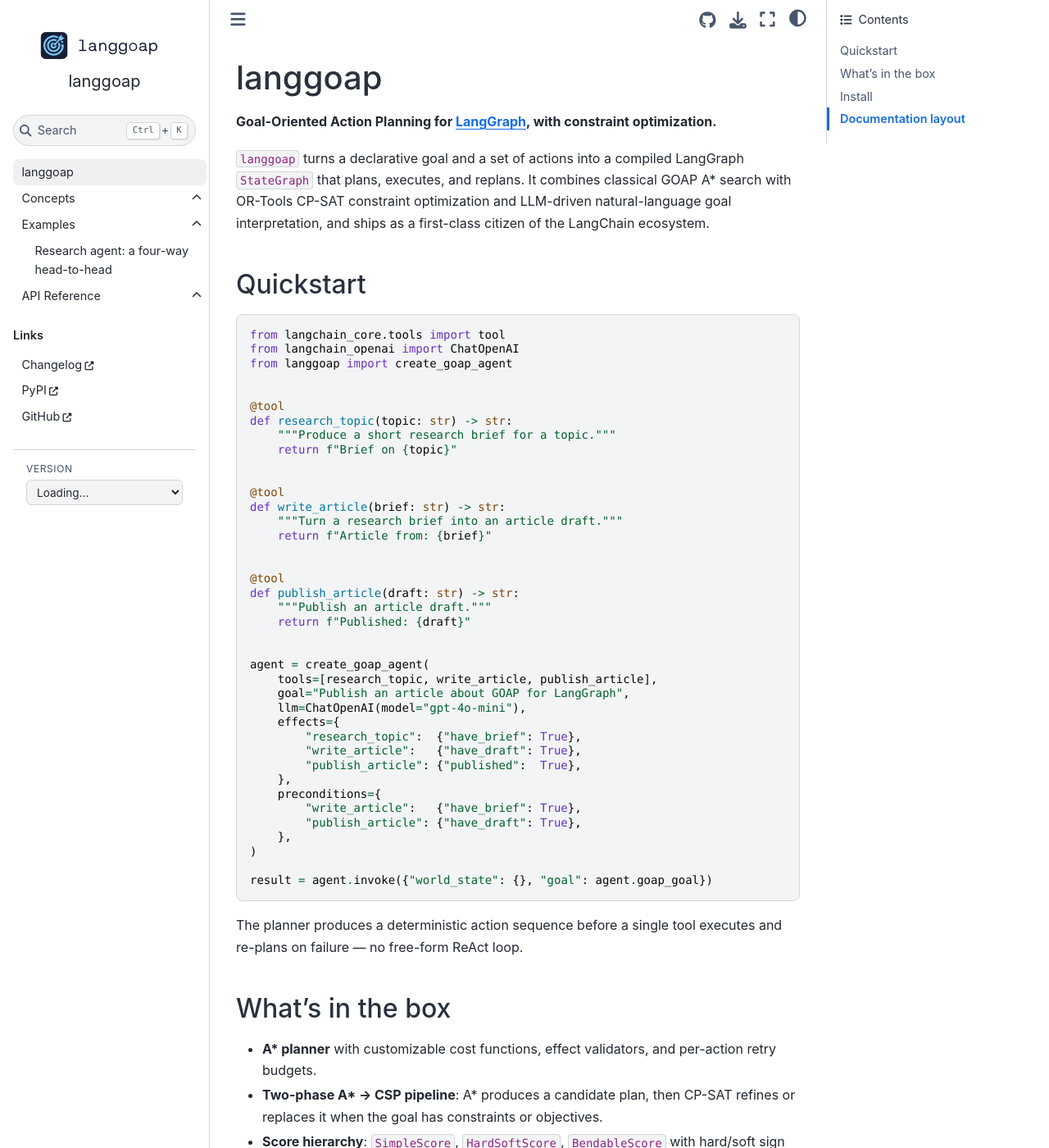
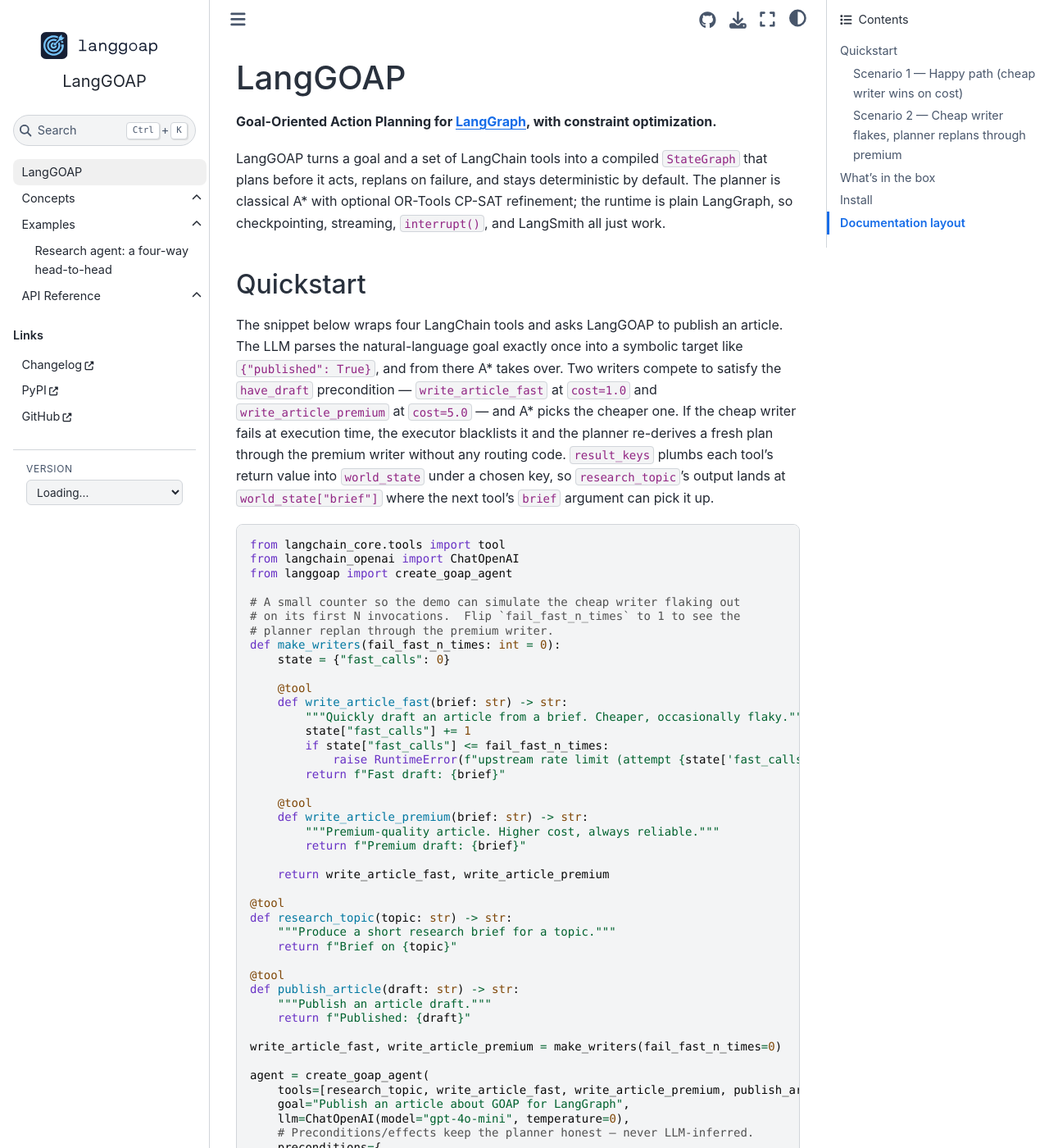
Before and after one commit to LangGOAP/LangGOAP, a Sphinx documentation site: the page built from docs/index.md, in a window 1280 px wide and 1400 px high. Shown: the whole window at 82% size. Built offline with Sphinx 7.4.7 and the Sphinx Book theme 1.1.4, drawn with Linux system fonts in a browser that asks for light colours; pages that are not in the unit, such as notebooks, are missing from menus; comment, search, counter and statistics services are not loaded; some of the changed text lies outside the part shown.

Commit message:
chore(branding): apply LangGOAP casing rule and retarget URLs project-wide
Apply the project casing rule (LangGOAP in prose, langgoap only in
package/import names) across:

- docs landing page and Sphinx templates, syncing the index
  Quickstart to match the README
- source docstrings and test fixtures
- notebook prose and cell outputs

Also retarget the last remaining stale integrallis/langgoap GitHub
URLs to LangGOAP/LangGOAP across docs, notebooks, and source.

````diff
--- a/docs/conf.py
+++ b/docs/conf.py
@@ -8,7 +8,7 @@
 
 # -- Project information -----------------------------------------------------
 
-project = "langgoap"
+project = "LangGOAP"
 copyright = "2024, Integrallis Software"
 author = "Integrallis Software"
 
@@ -46,11 +46,11 @@
 
 html_static_path = ["_static"]
 html_css_files = ["css/custom.css"]
-html_title = "langgoap"
+html_title = "LangGOAP"
 
 html_context = {
-    "github_user": "integrallis",
-    "github_repo": "langgoap",
+    "github_user": "LangGOAP",
+    "github_repo": "LangGOAP",
     "github_version": "main",
     "doc_path": "docs",
     "default_mode": "auto",
@@ -74,7 +74,7 @@
     "show_toc_level": 3,
     "home_page_in_toc": True,
     "logo": {
-        "text": "langgoap",
+        "text": "LangGOAP",
         "image_light": "_static/images/logo-light.svg",
         "image_dark": "_static/images/logo-dark.svg",
         "alt_text": "LangGOAP",
--- a/docs/index.md
+++ b/docs/index.md
@@ -1,59 +1,167 @@
-# langgoap
+# LangGOAP
 
 **Goal-Oriented Action Planning for [LangGraph](https://langchain-ai.github.io/langgraph/), with constraint optimization.**
 
-`langgoap` turns a declarative goal and a set of actions into a compiled
-LangGraph `StateGraph` that plans, executes, and replans. It combines
-classical GOAP A\* search with OR-Tools CP-SAT constraint optimization
-and LLM-driven natural-language goal interpretation, and ships as a
-first-class citizen of the LangChain ecosystem.
+LangGOAP turns a goal and a set of LangChain tools into a compiled
+`StateGraph` that plans before it acts, replans on failure, and stays
+deterministic by default. The planner is classical A\* with optional
+OR-Tools CP-SAT refinement; the runtime is plain LangGraph, so
+checkpointing, streaming, `interrupt()`, and LangSmith all just work.
 
 ## Quickstart
+
+The snippet below wraps four LangChain tools and asks LangGOAP to
+publish an article. The LLM parses the natural-language goal exactly
+once into a symbolic target like `{"published": True}`, and from there
+A\* takes over. Two writers compete to satisfy the `have_draft`
+precondition — `write_article_fast` at `cost=1.0` and
+`write_article_premium` at `cost=5.0` — and A\* picks the cheaper one.
+If the cheap writer fails at execution time, the executor blacklists it
+and the planner re-derives a fresh plan through the premium writer
+without any routing code. `result_keys` plumbs each tool's return value
+into `world_state` under a chosen key, so `research_topic`'s output
+lands at `world_state["brief"]` where the next tool's `brief` argument
+can pick it up.
 
 ```python
 from langchain_core.tools import tool
 from langchain_openai import ChatOpenAI
 from langgoap import create_goap_agent
 
+# A small counter so the demo can simulate the cheap writer flaking out
+# on its first N invocations.  Flip `fail_fast_n_times` to 1 to see the
+# planner replan through the premium writer.
+def make_writers(fail_fast_n_times: int = 0):
+    state = {"fast_calls": 0}
+
+    @tool
+    def write_article_fast(brief: str) -> str:
+        """Quickly draft an article from a brief. Cheaper, occasionally flaky."""
+        state["fast_calls"] += 1
+        if state["fast_calls"] <= fail_fast_n_times:
+            raise RuntimeError(f"upstream rate limit (attempt {state['fast_calls']})")
+        return f"Fast draft: {brief}"
+
+    @tool
+    def write_article_premium(brief: str) -> str:
+        """Premium-quality article. Higher cost, always reliable."""
+        return f"Premium draft: {brief}"
+
+    return write_article_fast, write_article_premium
 
 @tool
 def research_topic(topic: str) -> str:
     """Produce a short research brief for a topic."""
     return f"Brief on {topic}"
 
-
-@tool
-def write_article(brief: str) -> str:
-    """Turn a research brief into an article draft."""
-    return f"Article from: {brief}"
-
-
 @tool
 def publish_article(draft: str) -> str:
     """Publish an article draft."""
     return f"Published: {draft}"
 
+write_article_fast, write_article_premium = make_writers(fail_fast_n_times=0)
 
 agent = create_goap_agent(
-    tools=[research_topic, write_article, publish_article],
+    tools=[research_topic, write_article_fast, write_article_premium, publish_article],
     goal="Publish an article about GOAP for LangGraph",
-    llm=ChatOpenAI(model="gpt-4o-mini"),
+    llm=ChatOpenAI(model="gpt-4o-mini", temperature=0),
+    # Preconditions/effects keep the planner honest — never LLM-inferred.
+    preconditions={
+        "write_article_fast":    {"have_brief": True},
+        "write_article_premium": {"have_brief": True},
+        "publish_article":       {"have_draft": True},
+    },
     effects={
-        "research_topic":  {"have_brief": True},
-        "write_article":   {"have_draft": True},
-        "publish_article": {"published":  True},
+        "research_topic":        {"have_brief": True},
+        "write_article_fast":    {"have_draft": True},
+        "write_article_premium": {"have_draft": True},
+        "publish_article":       {"published":  True},
     },
-    preconditions={
-        "write_article":   {"have_brief": True},
-        "publish_article": {"have_draft": True},
+    # A* minimizes total cost. Omitted tools default to cost=1.0.
+    costs={
+        "research_topic":        1.0,
+        "write_article_fast":    1.0,
+        "write_article_premium": 5.0,
+        "publish_article":       1.0,
+    },
+    # Wire each tool's return value into the next tool's input.
+    result_keys={
+        "research_topic":        "brief",
+        "write_article_fast":    "draft",
+        "write_article_premium": "draft",
     },
 )
 
-result = agent.invoke({"world_state": {}, "goal": agent.goap_goal})
+result = agent.invoke(
+    {
+        "world_state": {"topic": "GOAP for LangGraph"},
+        "goal": agent.goap_goal,
+    }
+)
 ```
 
-The planner produces a deterministic action sequence before a single
-tool executes and re-plans on failure — no free-form ReAct loop.
+`agent` is a compiled LangGraph graph. Use it with streaming,
+checkpointers, `interrupt()`, or any LangGraph feature. The LangGraph
+cycle that `create_goap_agent` compiles to is small and fixed — every
+plan flows through the same `planner → executor → observer` loop:
+
+```{image} _static/images/quickstart-stategraph.png
+:alt: Compiled StateGraph: planner → executor → observer
+:width: 120px
+:align: center
+```
+
+### Scenario 1 — Happy path (cheap writer wins on cost)
+
+A\* sees two paths to `have_draft: True` and picks the cheaper one:
+
+```{image} _static/images/quickstart-plan-happy.png
+:alt: "Plan: research_topic → write_article_fast → publish_article"
+:width: 220px
+:align: center
+```
+
+```text
+status:              'goal_achieved'
+replan_count:        0
+blacklisted_actions: []
+plan.action_names:   ['research_topic', 'write_article_fast', 'publish_article']
+plan.total_cost:     3.0
+execution_history:
+   1. [ok ] research_topic
+   2. [ok ] write_article_fast
+   3. [ok ] publish_article
+world_state (relevant keys): {'topic': 'GOAP for LangGraph', 'brief': 'Brief on GOAP for LangGraph', 'draft': 'Fast draft: Brief on GOAP for LangGraph'}
+```
+
+### Scenario 2 — Cheap writer flakes, planner replans through premium
+
+Set `fail_fast_n_times=1` and run again. `write_article_fast` raises on
+its first call, the executor blacklists it, and the observer hands
+control back to the planner. A\* re-derives a new plan from the current
+world state (`have_brief` is already `True` because `research_topic`
+succeeded), so the remaining work is just the premium writer plus
+publish:
+
+```{image} _static/images/quickstart-plan-replan.png
+:alt: "Replan: write_article_premium → publish_article"
+:width: 320px
+:align: center
+```
+
+```text
+status:              'goal_achieved'
+replan_count:        1
+blacklisted_actions: ['write_article_fast']
+plan.action_names:   ['write_article_premium', 'publish_article']
+plan.total_cost:     6.0
+execution_history:
+   1. [ok ] research_topic
+   2. [FAIL] write_article_fast  (upstream rate limit (attempt 1))
+   3. [ok ] write_article_premium
+   4. [ok ] publish_article
+world_state (relevant keys): {'topic': 'GOAP for LangGraph', 'brief': 'Brief on GOAP for LangGraph', 'draft': 'Premium draft: Brief on GOAP for LangGraph'}
+```
 
 ## What's in the box
 
--- a/pyproject.toml
+++ b/pyproject.toml
@@ -44,7 +44,7 @@
 
 [project.urls]
 Homepage = "https://github.com/LangGOAP/LangGOAP"
-Documentation = "https://integrallis.github.io/langgoap"
+Documentation = "https://langgoap.github.io/LangGOAP/"
 Repository = "https://github.com/LangGOAP/LangGOAP"
 Issues = "https://github.com/LangGOAP/LangGOAP/issues"
 Changelog = "https://github.com/LangGOAP/LangGOAP/blob/main/CHANGELOG.md"
````
Also changed, not shown: SECURITY.md (+1 -1 lines), docs/concepts/index.md (+2 -2 lines), docs/_static/images/quickstart-plan-happy.png (added), docs/_static/images/quickstart-plan-replan.png (added), docs/_static/images/quickstart-stategraph.png (added), docs/examples/screencast/research_agent/screencast.ipynb, 10 other files.
